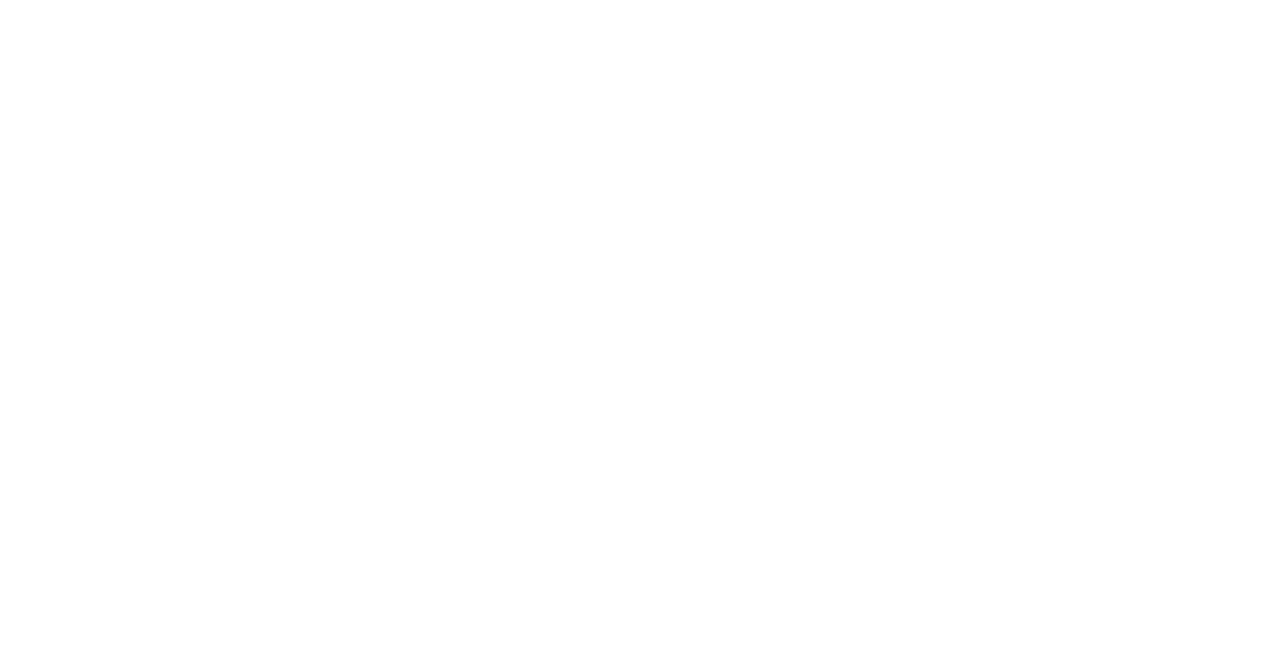
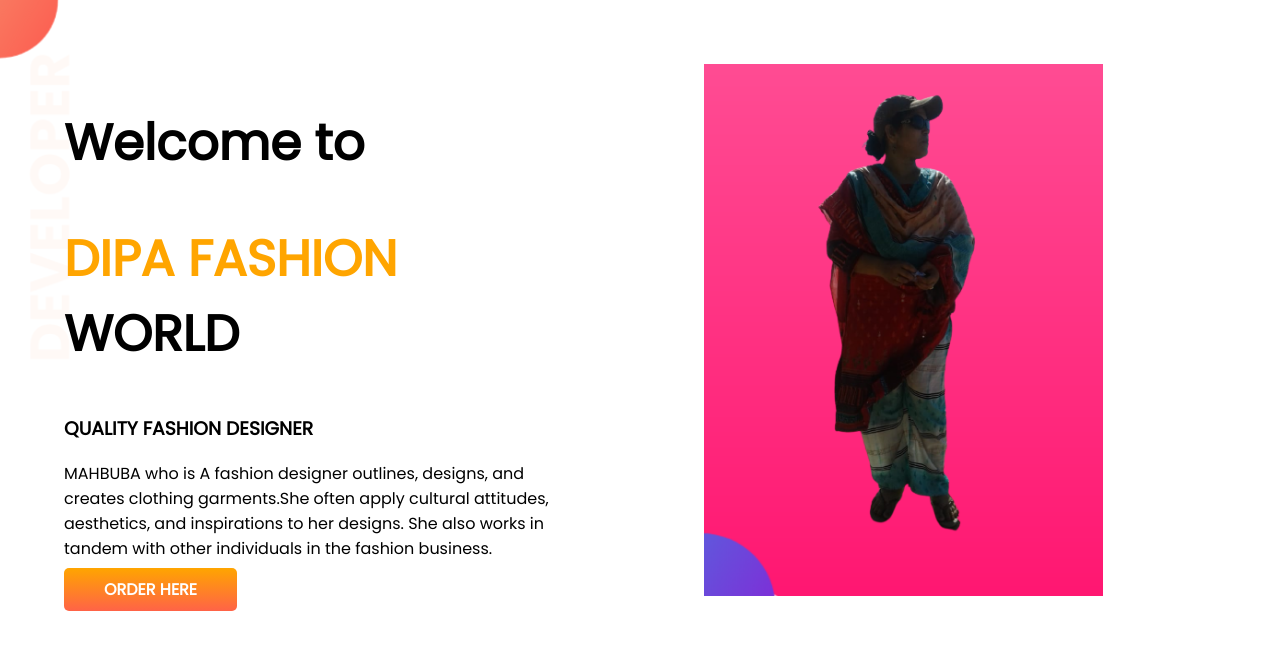
Before and after one commit to mishafiullah/developer-portfolio, a plain HTML site: page index.html in a window 1280 px wide. Drawn offline with Linux system fonts and the light colour scheme.

Commit message:
top banner added

```diff
--- a/index.html
+++ b/index.html
@@ -5,9 +5,21 @@
   <meta http-equiv="X-UA-Compatible" content="IE=edge">
   <meta name="viewport" content="width=device-width, initial-scale=1.0">
   <title>Pralaya Portfolio</title>
+  <link rel="preconnect" href="https://fonts.googleapis.com">
+  <link rel="preconnect" href="https://fonts.gstatic.com" crossorigin>
+  <link href="https://fonts.googleapis.com/css2?family=Lato&family=Poppins&display=swap" rel="stylesheet">
   <link rel="stylesheet" href="style.css">
 </head>
 <body>
-
+ <section class="top-banner">
+   <div class="half-width">
+     <h1>Welcome to</h1>
+     <h1><span class="orange-color">DIPA FASHION </span>WORLD</h1>
+     <h3>QUALITY FASHION DESIGNER</h3>
+       <p>MAHBUBA who is  A fashion designer outlines, designs, and creates clothing garments.She often apply cultural attitudes, aesthetics, and inspirations to her designs. She also works in tandem with other individuals in the fashion business.</p>
+       <a class="link-button" target="_blank"href="https://mahbuba.tnfishingbd.com/">ORDER HERE</a>
+   </div>
+   <div class="half-width"> <img src="images/heem.png" alt=""></div>
+ </section>
 </body>
 </html>
--- a/style.css
+++ b/style.css
@@ -0,0 +1,32 @@
+body{
+  font-family: 'Poppins', sans-serif;
+  margin: 0;
+}
+h1{
+  font-size: 50px;
+}
+.orange-color{
+  color:orange;
+}
+section{
+  display:flex;
+}
+.half-width{
+  width:50%;
+  padding:5%;
+}
+.half-width img{
+  width:78%;
+}
+.link-button{
+  text-decoration: none;
+  background-image: linear-gradient(orange,tomato);
+  color:white;
+  font-weight: 700;
+  padding:10px 40px;
+  border-radius: 5px;
+}
+.top-banner{
+  background-image:url(images/top-banner.png);
+  background-repeat: no-repeat;
+}
```
Also changed, not shown: images/cox-removebg-preview.png (added), images/dream-bg.png (added), images/exp-bg.png (added), images/heem-removebg-preview.png (added), images/heem.jpeg (added), images/heem.png (added), images/himchary.jpeg (added), images/images.jpg (added), images/jhankar.png (added), images/jhankar2.png (added), images/my-bg.png (added), images/my-bg2.png (added), images/road-removebg-preview.png (added), images/top-banner.png (added), 1 more files.
